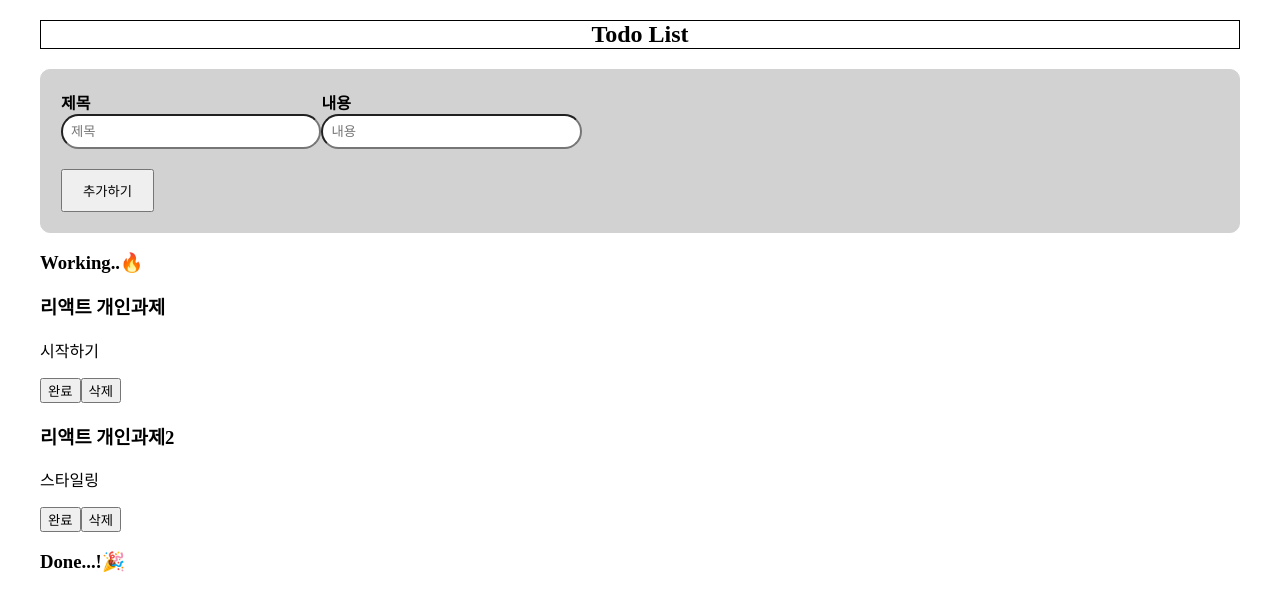
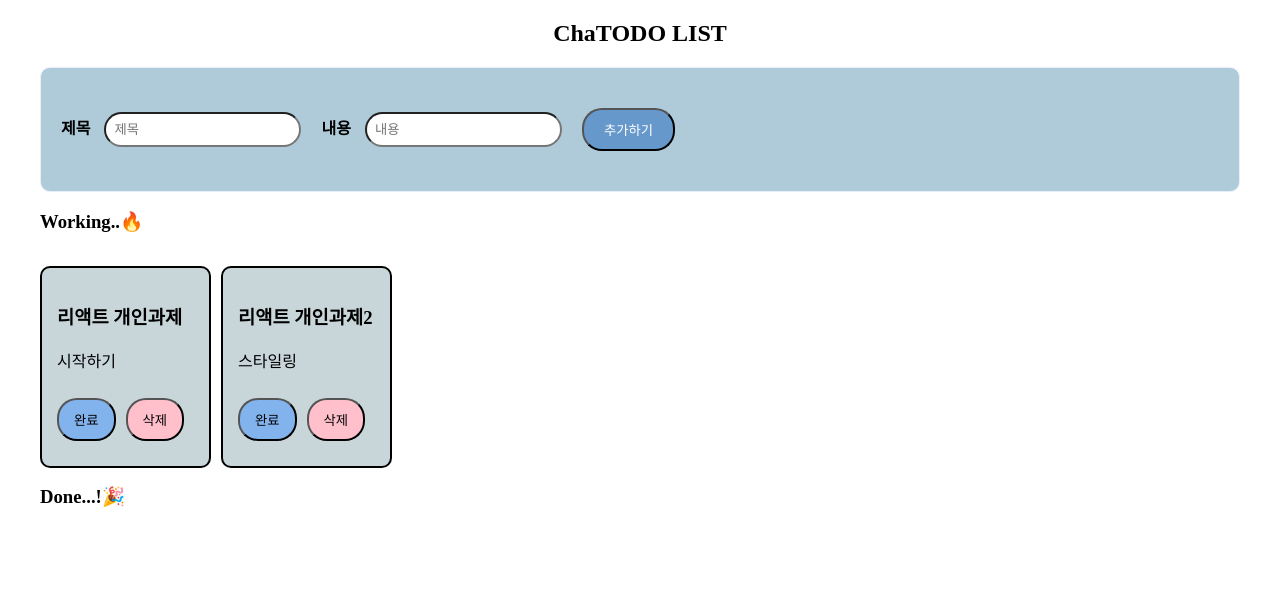
Before and after one commit to Chasyuss/todolist, a React (Vite) app: page / in a window 1280 px wide. Shown: the top 610 px of the page. Built offline with nearby package versions, Linux system fonts and the light colour scheme.

Commit message:
[style]: css 완료

```diff
--- a/src/App.css
+++ b/src/App.css
@@ -5,15 +5,16 @@
 }
 
 .todolist h2 {
-  border: 1px solid black;
   text-align: center;
 }
 
 .todolist-container {
-  border: 1px solid #d2d2d2;
+  border: 1px solid #e9eff6;
   border-radius: 10px;
   padding: 20px;
-  background-color: #d2d2d2;
+  background-color: #afcbda;
+  display: flex;
+  flex-direction: row;
 }
 
 .items {
@@ -21,7 +22,6 @@
   flex-direction: row;
   gap: 20px;
   align-items: center;
-  /* justify-content: space-between; */
 }
 
 .items label {
@@ -30,14 +30,46 @@
 }
 
 .items input {
-  width: 100%;
-  border: 1px soild white;
   border-radius: 20px;
   padding: 8px;
 }
 
-.todolist-container .addTodo {
+.addTodobtn {
   padding: 10px 20px;
-  margin-top: 20px;
-  align-self: flex-end;
+  cursor: pointer;
+  background-color: #6698cb;
+  color: white;
+  border-radius: 20px;
+  margin: 20px;
 }
+.workingcardWraper,
+.donecardWraper {
+  display: flex;
+  /* 카드 일렬로 정렬 */
+  flex-flow: wrap;
+  gap: 10px;
+}
+
+.todoCard,
+.completeCard {
+  border: 2px solid black;
+  margin-top: 15px;
+  padding: 15px;
+  background-color: #c8d6da;
+  border-radius: 10px;
+}
+
+.removebtn {
+  background-color: #ffc0cb;
+  padding: 10px 15px;
+  cursor: pointer;
+  border-radius: 20px;
+  margin: 10px;
+}
+
+.completebtn {
+  background-color: #82b3ed;
+  padding: 10px 15px;
+  cursor: pointer;
+  border-radius: 20px;
+}
--- a/src/App.jsx
+++ b/src/App.jsx
@@ -58,7 +58,7 @@ const App = () => {
 
   return (
     <form className='todolist' onSubmit={AddTodo}>
-      <h2> Todo List</h2>
+      <h2> ChaTODO LIST </h2>
       <div className='todolist-container'>
         <div className='items'>
           <div>
@@ -71,10 +71,11 @@ const App = () => {
             <input className='context1' type='text' placeholder='내용' value={content} onChange={handleInputChange} />
           </div>
         </div>
-        <button className='addTodo' type="submit"> 추가하기 </button>
+        <button className='addTodobtn' type="submit"> 추가하기 </button>
       </div>
 
       <h3> Working..🔥 </h3>
+      <div className='workingcardWraper'>
         {todos.filter(todo => !todo.isDone).map(todo => (
           <div key={todo.id} className='todoCard'>
             <h3>{todo.title}</h3>
@@ -85,8 +86,10 @@ const App = () => {
             <button className='removebtn' onClick={() => removeTodo(todo.id)}>삭제</button>
           </div>
         ))}
+      </div>
 
       <h3>Done...!🎉</h3>
+      <div className='donecardWraper'>
         {todos.filter(todo => todo.isDone).map(todo => (
           <div key={todo.id} className='completeCard'>
             <h3>{todo.title}</h3>
@@ -97,6 +100,8 @@ const App = () => {
             <button className='removebtn' onClick={() => removeTodo(todo.id)}>삭제</button>
           </div>
         ))}
+      </div>
+
     </form>
   );
 }
```
Lines whose indentation alone changed are shown as unchanged.
